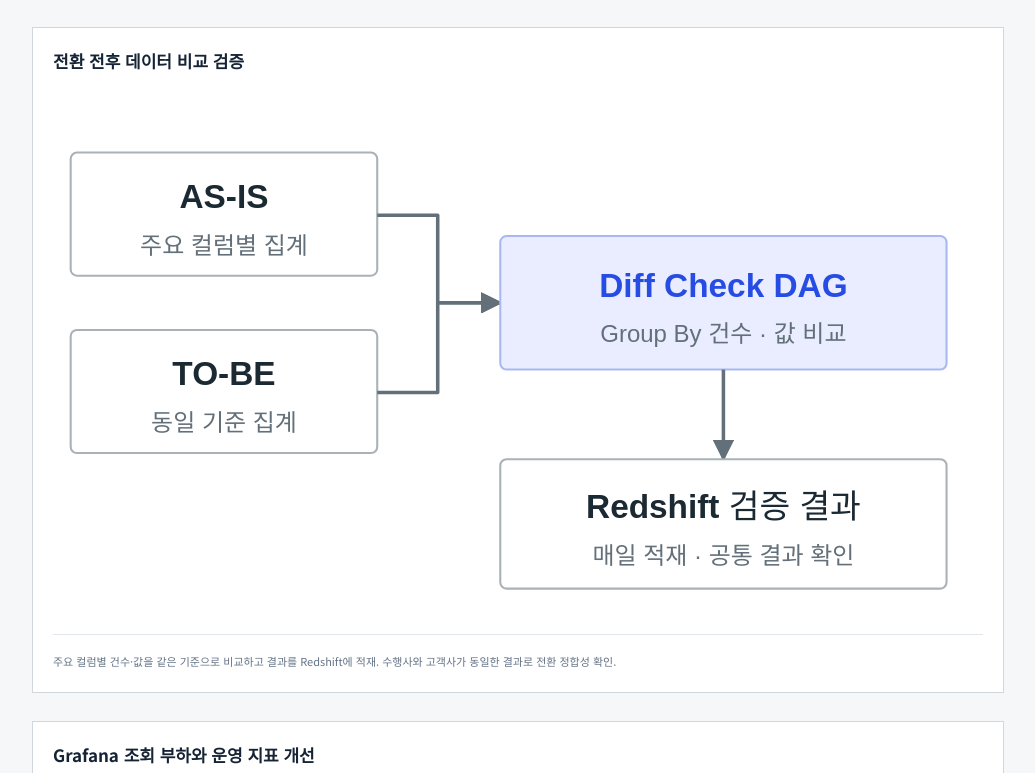
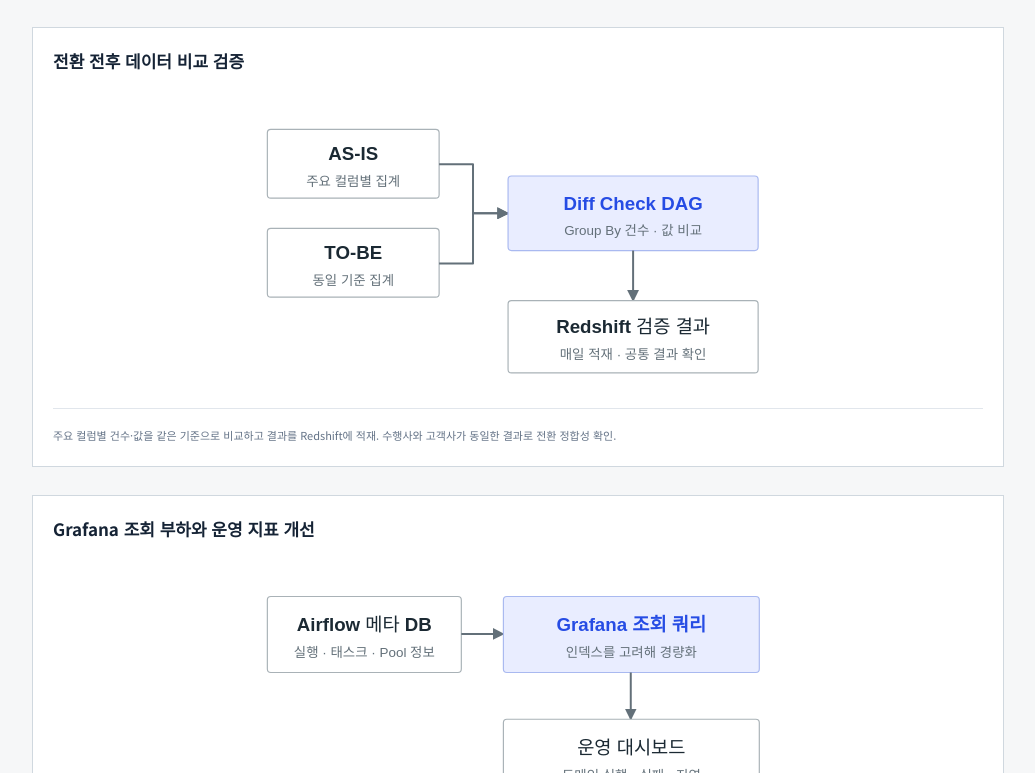
Before and after one commit to junhyeok94-la/junhyeok94-la.github.io, a Next.js app: page /projects/gs-retail-hbu in a window 1280 px wide. Shown: the part 6987-7760 px from the top of the page, without its empty margins (122-1157 px from the left). Built offline with nearby package versions, Linux system fonts and the light colour scheme.

Commit message:
Constrain small GS Retail diagrams to a consistent reading size

```diff
--- a/app/projects/[slug]/page.tsx
+++ b/app/projects/[slug]/page.tsx
@@ -221,6 +221,7 @@ export default async function ProjectPage({
                   <ProjectDiagramImage
                     src={item.image}
                     alt={item.alt}
+                    maxWidth={item.maxWidth}
                   />
                 </a>
                 <figcaption>{item.caption}</figcaption>
--- a/components/project-diagram-image.tsx
+++ b/components/project-diagram-image.tsx
@@ -3,11 +3,11 @@ import { readFileSync } from 'node:fs';
 import { join } from 'node:path';
 
 // Keep the exported SVG's own aspect ratio, including very wide flow diagrams.
-export function ProjectDiagramImage({ src, alt }: { src: string; alt: string }) {
+export function ProjectDiagramImage({ src, alt, maxWidth }: { src: string; alt: string; maxWidth?: number }) {
   const svg = readFileSync(join(process.cwd(), 'public', src), 'utf8');
   const viewBox = svg.match(/viewBox="([^"]+)"/)?.[1].split(/\s+/).map(Number);
   if (!viewBox || viewBox.length !== 4 || !viewBox[2] || !viewBox[3]) {
     throw new Error(`Missing SVG viewBox: ${src}`);
   }
-  return <Image src={src} alt={alt} width={viewBox[2]} height={viewBox[3]} unoptimized />;
+  return <Image src={src} alt={alt} width={viewBox[2]} height={viewBox[3]} style={maxWidth ? { maxWidth, marginInline: 'auto' } : undefined} unoptimized />;
 }
--- a/content/case-studies.yaml
+++ b/content/case-studies.yaml
@@ -37,10 +37,12 @@
       caption: 시간별 배치의 마지막 성공 종료 구간을 Variable에 저장하고 다음 시작 구간으로 사용. 선행 배치 완료 범위와 최대 소급 범위를 함께 확인. 24시간은 처리 소요 시간이 아닌 자동 복구 대상 범위.
     - title: 전환 전후 데이터 비교 검증
       image: /projects/gs-retail-hbu/quality-check.svg
+      maxWidth: 520
       alt: AS-IS와 TO-BE의 주요 컬럼 집계를 Diff Check DAG로 비교하는 흐름
       caption: 주요 컬럼별 건수·값을 같은 기준으로 비교하고 결과를 Redshift에 적재. 수행사와 고객사가 동일한 결과로 전환 정합성 확인.
     - title: Grafana 조회 부하와 운영 지표 개선
       image: /projects/gs-retail-hbu/monitoring.svg
+      maxWidth: 520
       alt: Airflow 메타 DB 조회 쿼리 경량화와 Grafana 대시보드 지표 개선 관계
       caption: 기존 Grafana의 Airflow 메타 DB 조회 쿼리와 표시 지표 개선. 신규 모니터링 플랫폼 구축이 아닌 기존 운영 체계 개선 범위.
   results:
--- a/lib/content.ts
+++ b/lib/content.ts
@@ -35,6 +35,7 @@ export type Project = {
 export type CaseFigure = {
   title: string;
   image: string;
+  maxWidth?: number;
   alt: string;
   caption: string;
 };
```
